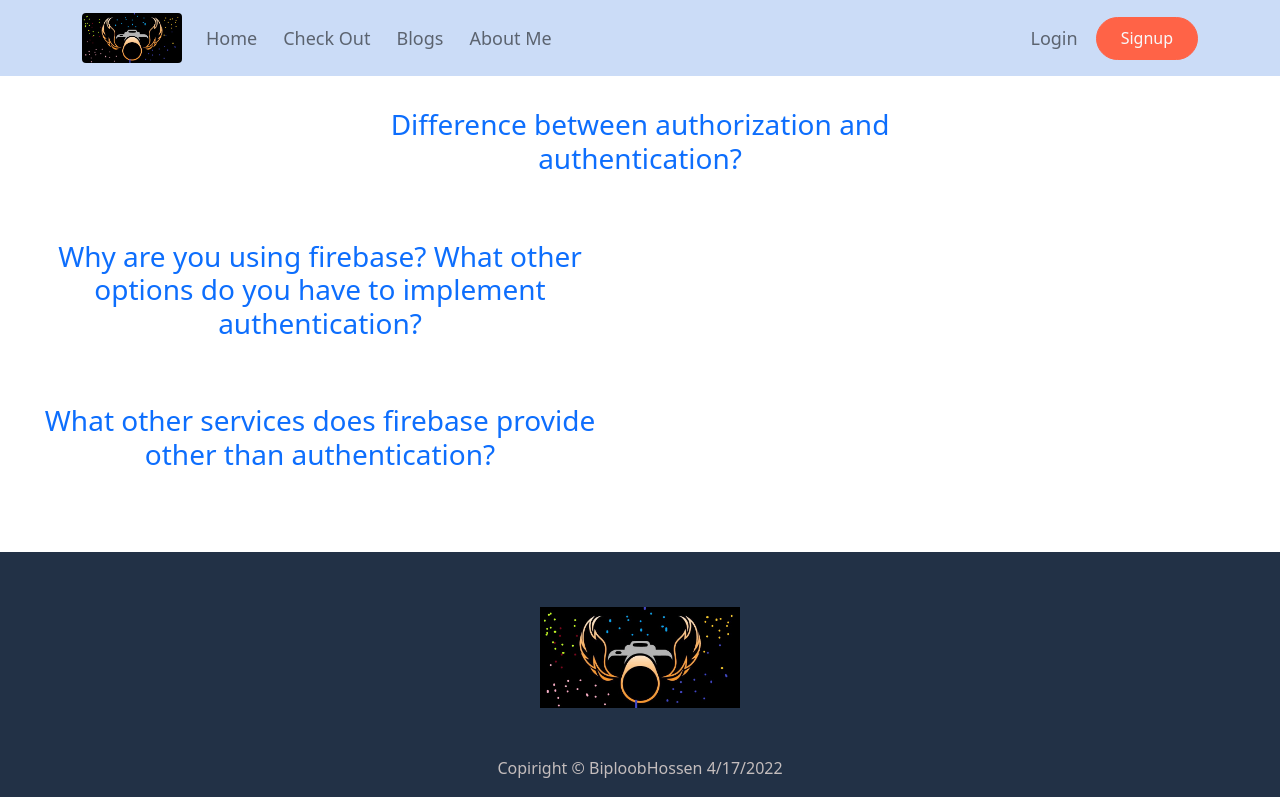
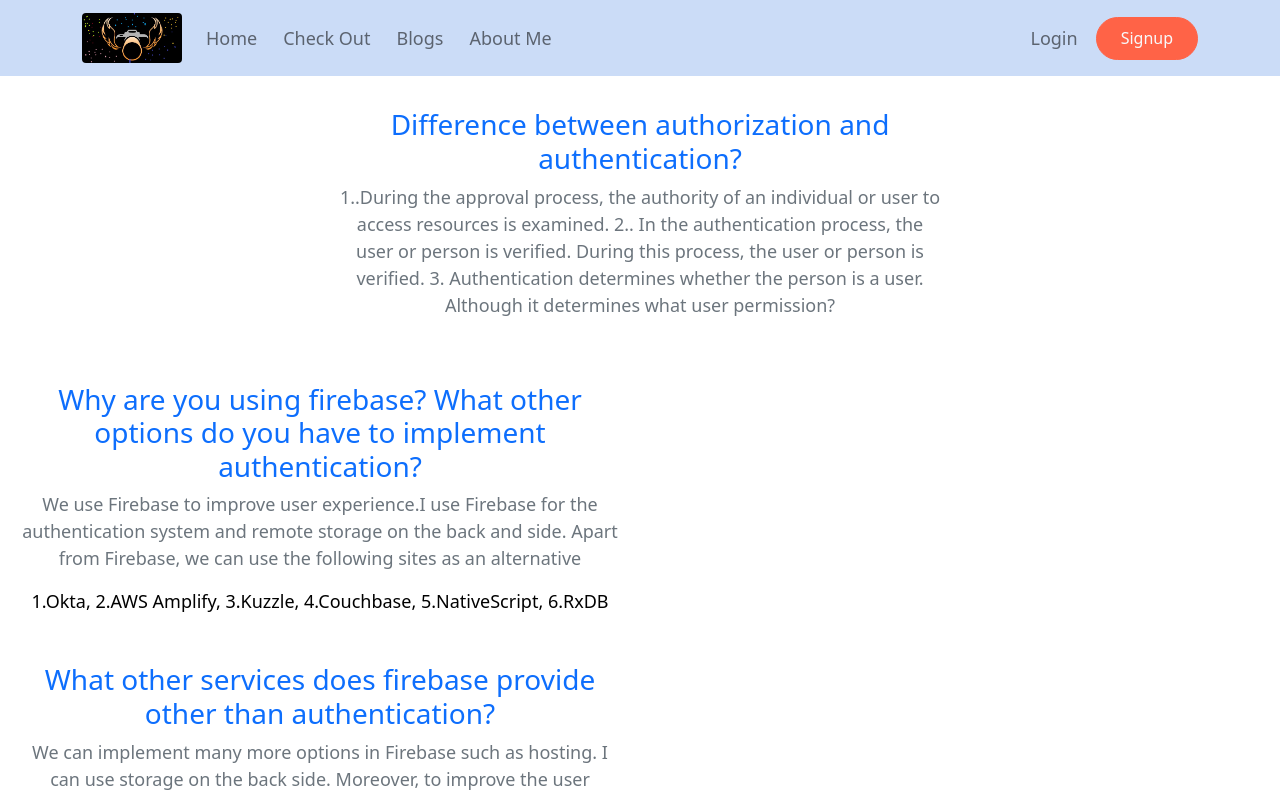
Before and after one commit to biplob4/private-photograpaher, a React (Create React App) app: page /blogs in a window 1280 px wide. Shown: the top 797 px of the page. Built offline with nearby package versions, Linux system fonts and the light colour scheme; no server answers.

Commit message:
adding quesen

```diff
--- a/src/Pages/Blogs/Blogs.js
+++ b/src/Pages/Blogs/Blogs.js
@@ -6,15 +6,23 @@
         <div>
             <div className="blogs w-50 text-center container p-3">
                 <h3 className='text-primary mt-3'>Difference between authorization and authentication?</h3>
-                <p className='text-secondary'></p>
+                <p className='text-secondary'>1..During the approval process, the authority of an individual or user to access resources is examined.
+                    2.. In the authentication process, the user or person is verified. During this process, the user or person is verified.
+                    3. Authentication determines whether the person is a user. Although it determines what user permission?</p>
             </div>
             <div className="blogs w-50 text-center p-3">
                 <h3 className='text-primary mt-3'>Why are you using firebase? What other options do you have to implement authentication?</h3>
-                <p className='text-secondary'></p>
+                <p className='text-secondary'>We use Firebase to improve user experience.I use Firebase for the authentication system and remote storage on the back and side. Apart from Firebase, we can use the following sites as an alternative</p>
+                1.Okta,
+                2.AWS Amplify,
+                3.Kuzzle,
+                4.Couchbase,
+                5.NativeScript,
+                6.RxDB
             </div>
             <div className="blogs w-50 text-center p-3">
                 <h3 className='text-primary mt-3'>What other services does firebase provide other than authentication?</h3>
-                <p className='text-secondary'></p>
+                <p className='text-secondary'>We can implement many more options in Firebase such as hosting. I can use storage on the back side. Moreover, to improve the user experience, we can send messages to all device.Ad shows can be done from Firebase and many more features are available from Firebase</p>
             </div>
         </div>
     );
```
